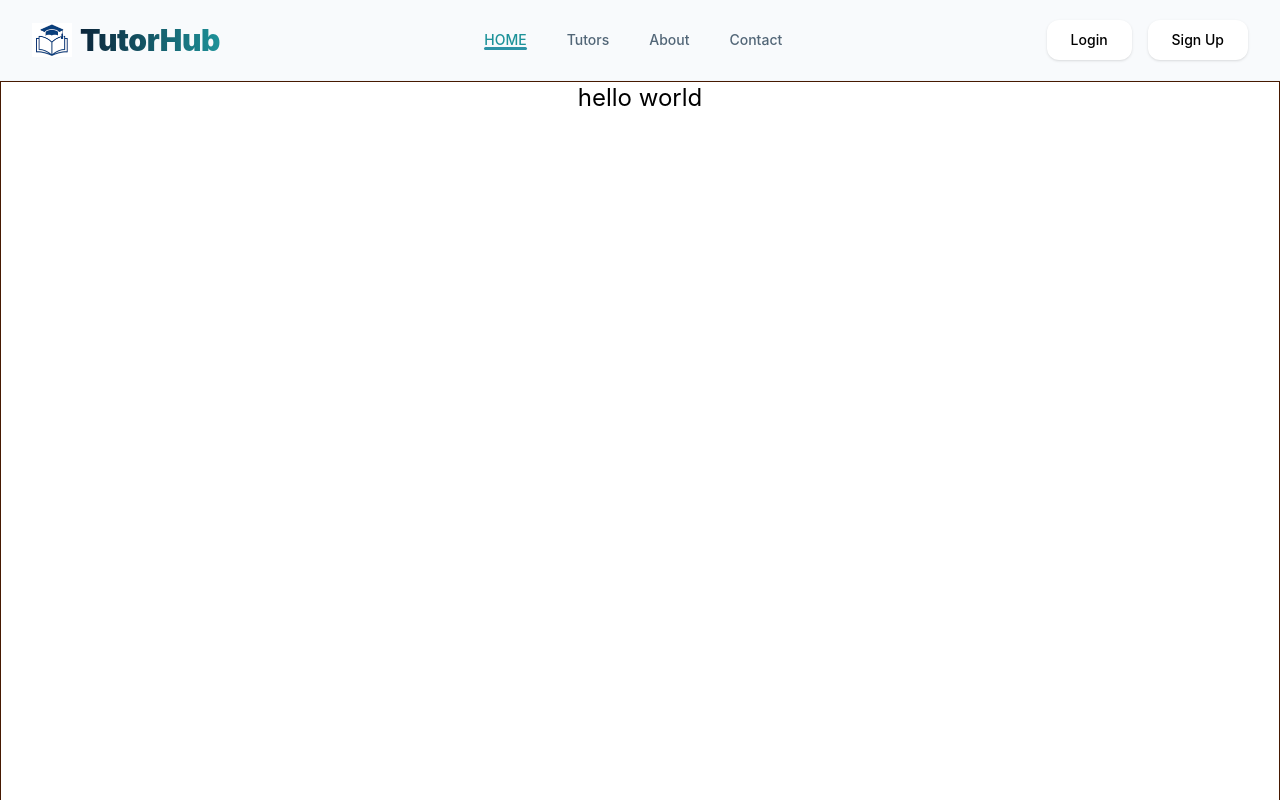
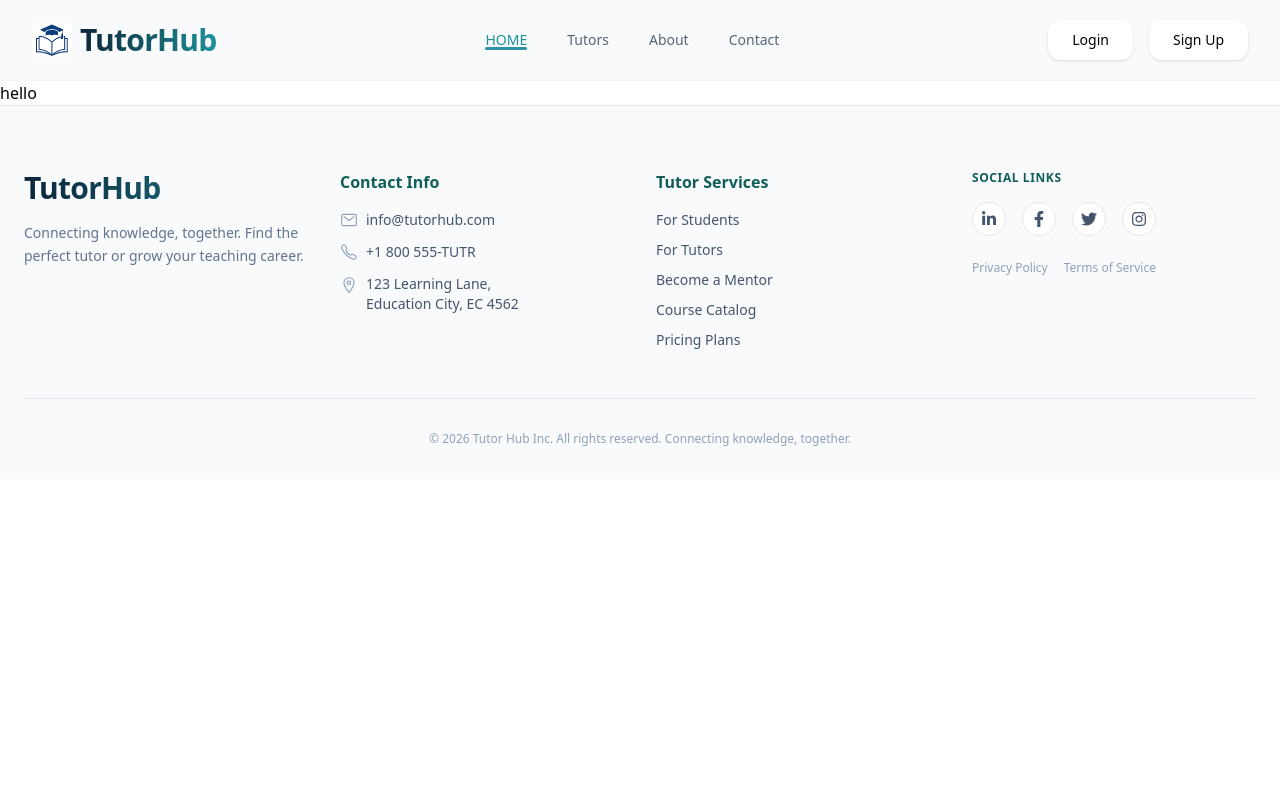
Before and after one commit to arinsarker07-oss/Tutor-Hub, a Next.js app: page / in a window 1280 px wide. Shown: the top 800 px of the page. Built offline with nearby package versions, Linux system fonts and the light colour scheme.

Commit message:
some design part done

```diff
--- a/package.json
+++ b/package.json
@@ -10,7 +10,6 @@
   },
   "dependencies": {
     "class-variance-authority": "^0.7.1",
-    "flowbite": "^4.0.2",
     "framer-motion": "^12.39.0",
     "next": "16.2.6",
     "radix-ui": "^1.4.3",
--- a/src/app/globals.css
+++ b/src/app/globals.css
@@ -1,2 +1 @@
 @import "tailwindcss";
-@import "flowbite/src/themes/default";
--- a/src/app/page.js
+++ b/src/app/page.js
@@ -1,9 +1,11 @@
-import Image from "next/image";
 
-export default function Home() {
+import Image from 'next/image';
+import React from 'react';
+
+const Home = () => {
   return (
-    <div  className="border border-amber-950 h-screen text-2xl text-center">
-      hello world
-    </div>
+    <div>hello</div>
   );
-}
+};
+
+export default Home;
--- a/src/components/Navber.jsx
+++ b/src/components/Navber.jsx
@@ -56,7 +56,6 @@ export function Navbar() {
 
                         })}
                     </div>
-
                     {/* Buttons for Desktop */}
                     <div className="hidden md:flex items-center space-x-4">
                         <Link href="/login">
@@ -64,7 +63,6 @@ export function Navbar() {
                                 Login
                             </button>
                         </Link>
-
                         <Link href="/signup">
                             <button className={`rounded-xl ${pathname === "/signup" ? "bg-[#2c93a6] text-white" : "bg-white"}  px-6 py-2.5 text-sm font-medium  transition-all hover:bg-[#237888] hover:text-white shadow-sm`}>
                                 Sign Up
--- a/src/components/PageWrapper.jsx
+++ b/src/components/PageWrapper.jsx
@@ -7,10 +7,10 @@ import { motion } from "framer-motion"
 export function PageWrapper({ children }) {
   return (
     <motion.div
-      initial={{ opacity: 0, x: 20 }}     // পেজ শুরু হওয়ার সময় ডানপাশে একটু সরে থাকবে এবং অদৃশ্য থাকবে
-      animate={{ opacity: 1, x: 0 }}      // স্মুথভাবে বামে এসে নিজের জায়গায় সেট হবে
-      exit={{ opacity: 0, x: -20 }}       // পেজ থেকে চলে যাওয়ার সময় বামে স্লাইড হয়ে যাবে
-      transition={{ duration: 0.4, ease: "easeInOut" }} // অ্যানিমেশনের গতি এবং স্মুথনেস
+      initial={{ opacity: 0, x: 20 }}
+      animate={{ opacity: 1, x: 0 }}
+      exit={{ opacity: 0, x: -20 }}
+      transition={{ duration: 0.4, ease: "easeInOut" }}
       className="w-full"
     >
       {children}
```
Also changed, not shown: public/banner.png (added), 1 other file (tests, documents, lock files or other folders).
